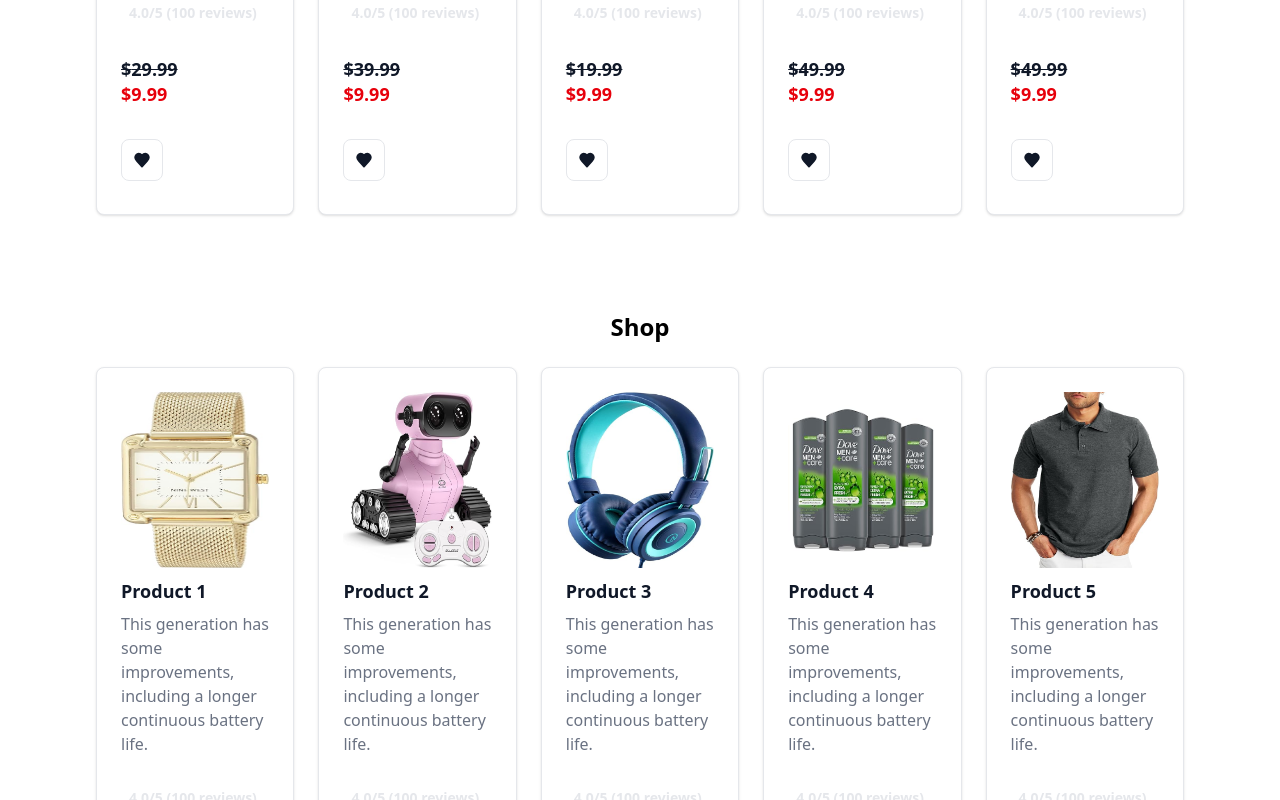
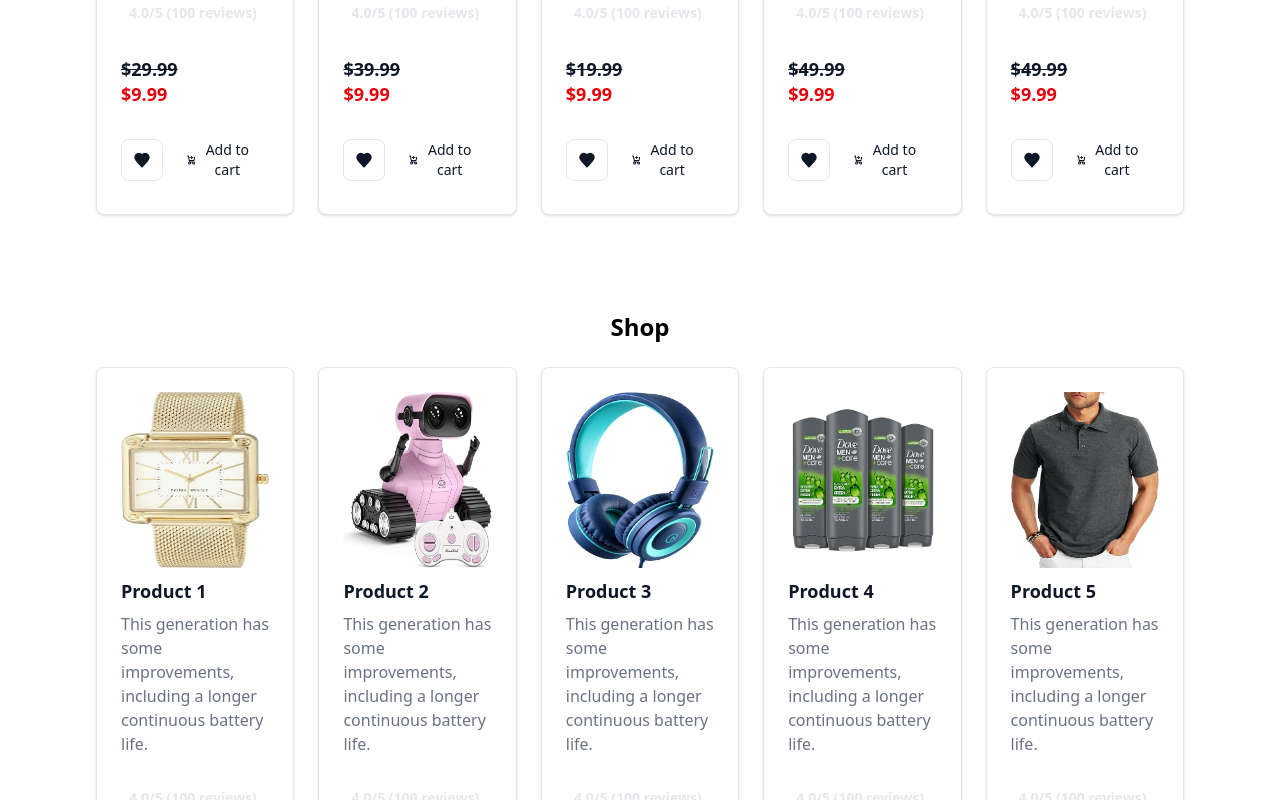
Before and after one commit to Blissmal/Ecommerce-react-js-redux-toolkit, a React (Vite) app: page / in a window 1280 px wide. Shown: the part 1600-2400 px from the top of the page. Built offline with nearby package versions, Linux system fonts and the light colour scheme.

Commit message:
Fixed text colour properties

```diff
--- a/src/components/ProductCard.jsx
+++ b/src/components/ProductCard.jsx
@@ -85,7 +85,7 @@ const ProductCard = ({ product }) => {
         <div
           id="favourites-tooltip-1"
           role="tooltip"
-          className="tooltip invisible absolute z-10 inline-block rounded-lg bg-gray-900 px-3 py-2 text-sm font-medium text-white opacity-0 shadow-sm transition-opacity duration-300 dark:bg-gray-700"
+          className="tooltip invisible absolute z-10 inline-block rounded-lg bg-gray-900 px-3 py-2 text-sm font-medium text-gray-900 dark:text-white opacity-0 shadow-sm transition-opacity duration-300 dark:bg-gray-700"
         >
           Add to favourites
           <div className="tooltip-arrow" data-popper-arrow></div>
@@ -93,7 +93,7 @@ const ProductCard = ({ product }) => {
         <button
           type="button"
           onClick={(e) => handleAddToCart(e, product)}
-          className="inline-flex w-full items-center justify-center rounded-lg bg-primary-700 px-5 py-2.5 text-sm font-medium  text-white hover:bg-primary-800 focus:outline-none focus:ring-4 focus:ring-primary-300 dark:bg-primary-600 dark:hover:bg-primary-700 dark:focus:ring-primary-800"
+          className="inline-flex w-full items-center justify-center rounded-lg bg-primary-700 px-5 py-2.5 text-sm font-medium text-gray-900  dark:text-white hover:bg-primary-800 focus:outline-none focus:ring-4 focus:ring-primary-300 dark:bg-primary-600 dark:hover:bg-primary-700 dark:focus:ring-primary-800"
         >
           <svg
             className="-ms-2 me-2 h-5 w-5"
--- a/src/pages/Checkout.jsx
+++ b/src/pages/Checkout.jsx
@@ -57,8 +57,8 @@ const Checkout = ({ setOrder }) => {
       totalPrice: cart.totalPrice,
     };
 
-    setOrder(newOrder); // Set the order in parent or global state
-    navigate("/order-confirmation", { state: { order: newOrder } }); // Pass order via navigation
+    setOrder(newOrder);
+    navigate("/order-confirmation", { state: { order: newOrder } });
   };
 
   if (cart.products.length === 0) {
```
